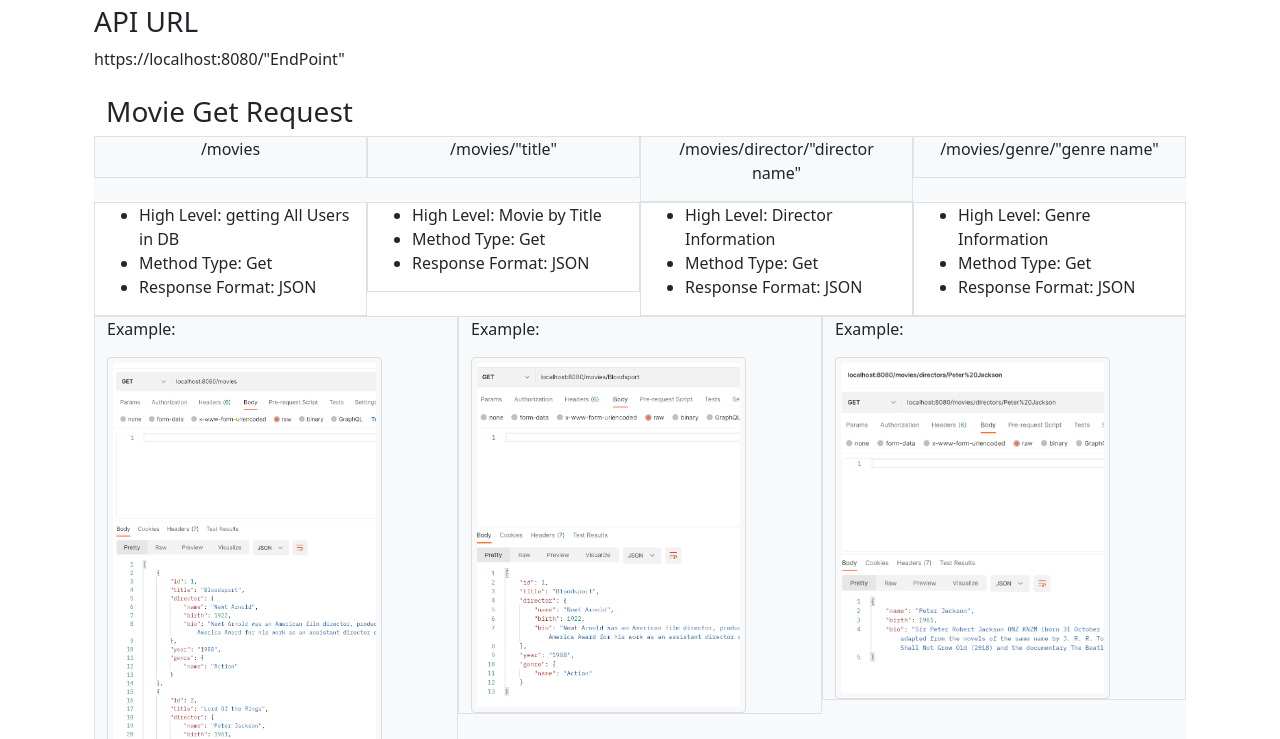
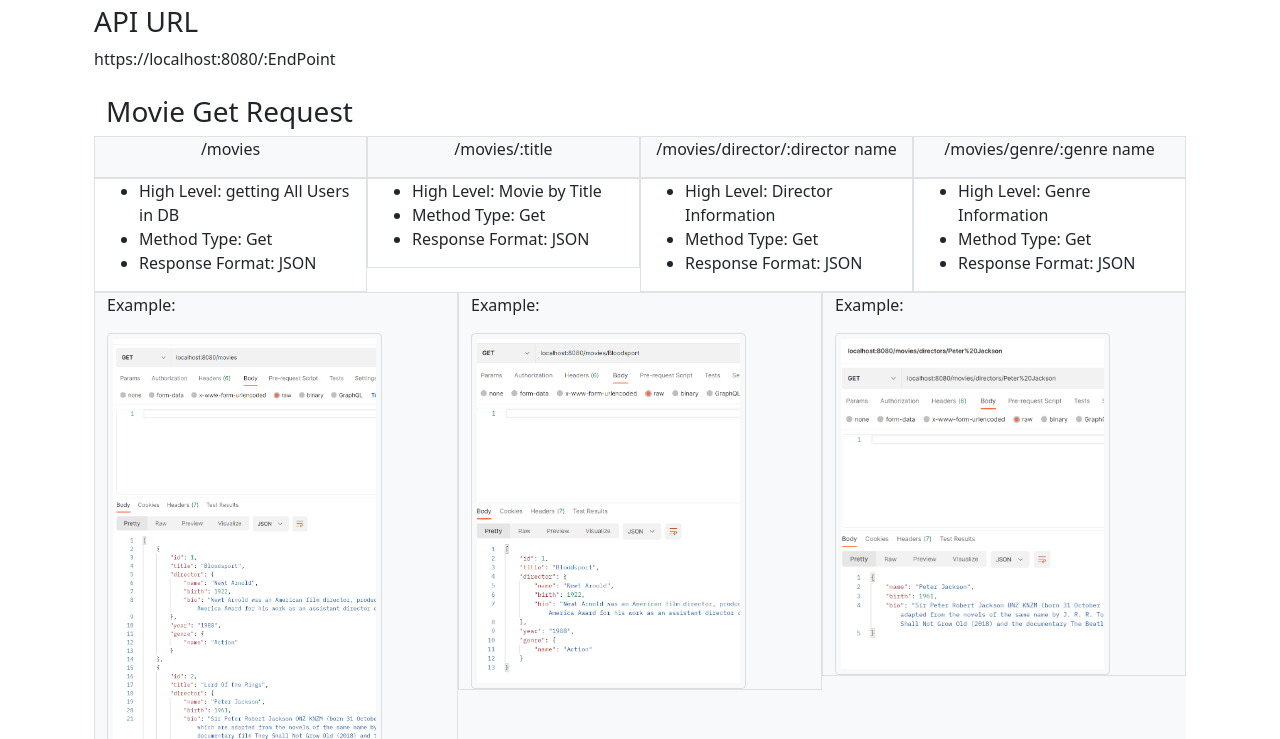
Before and after one commit to Mcrobertson09/movie_api-1, a website: page public/documentation.html in a window 1280 px wide. Shown: the part 61-800 px from the top of the page. Drawn offline with nearby package versions, Linux system fonts and the light colour scheme.

Commit message:
newest update

```diff
--- a/public/documentation.html
+++ b/public/documentation.html
@@ -13,7 +13,7 @@
         <h1 id="API_Heading">API References</h1>
         <div class="container">
         <h3>API URL</h3>
-        <p>https://localhost:8080/"EndPoint"</p>
+        <p>https://localhost:8080/:EndPoint</p>
         <div class="container py-2">
             <div class="row align-items-start">
                 <h3>Movie Get Request</h2>
@@ -23,13 +23,13 @@
                     <p class="text-center">/movies</p>
                 </div>
                 <div class="col border">
-                    <p class="text-center">/movies/"title"</p>
+                    <p class="text-center">/movies/:title</p>
                 </div>
                 <div class="col border">
-                    <p class="text-center">/movies/director/"director name"</p>
+                    <p class="text-center">/movies/director/:director name</p>
                 </div>
                 <div class="col border">
-                    <p class="text-center">/movies/genre/"genre name"</p>
+                    <p class="text-center">/movies/genre/:genre name</p>
                 </div>
             </div>
             <div class="row align-items-start">
```
Also changed, not shown: index.js (+26 -13 lines).
